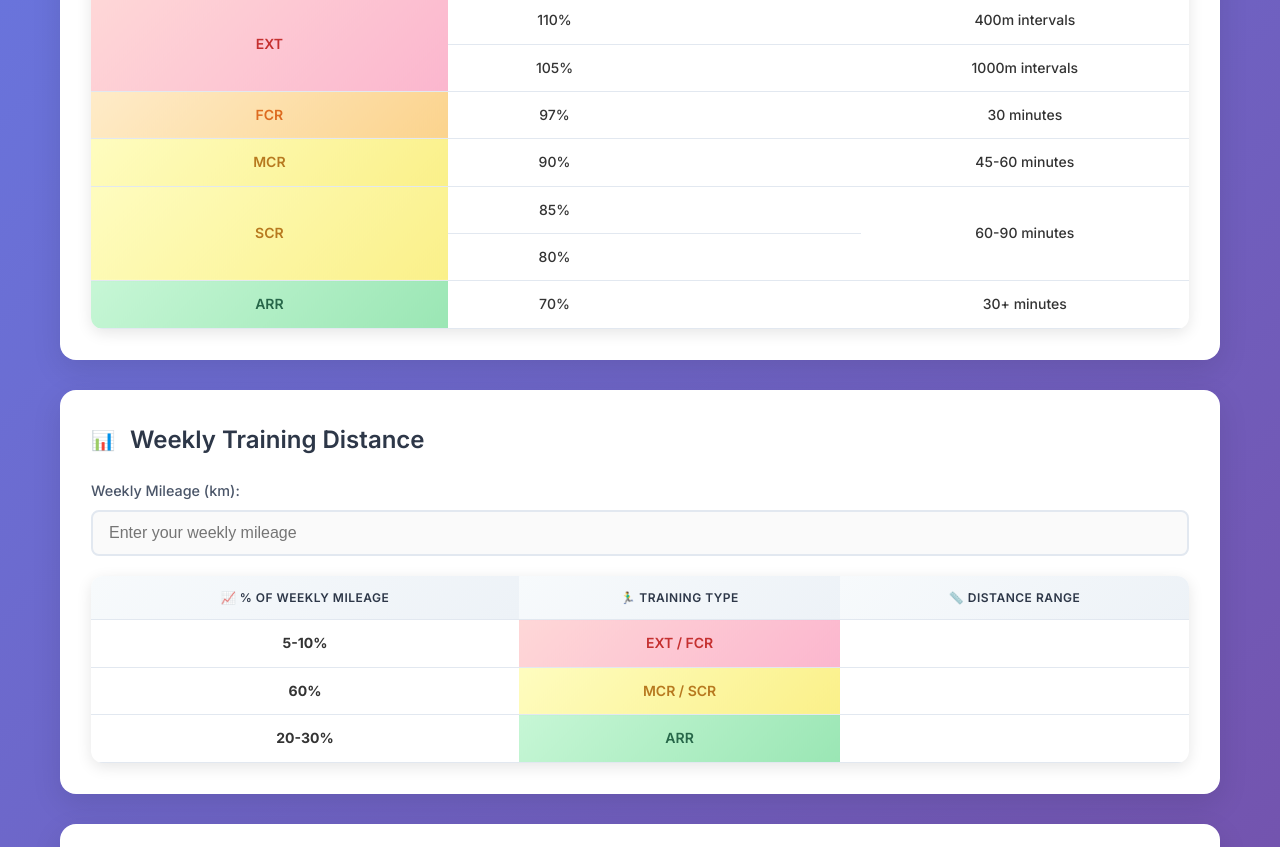
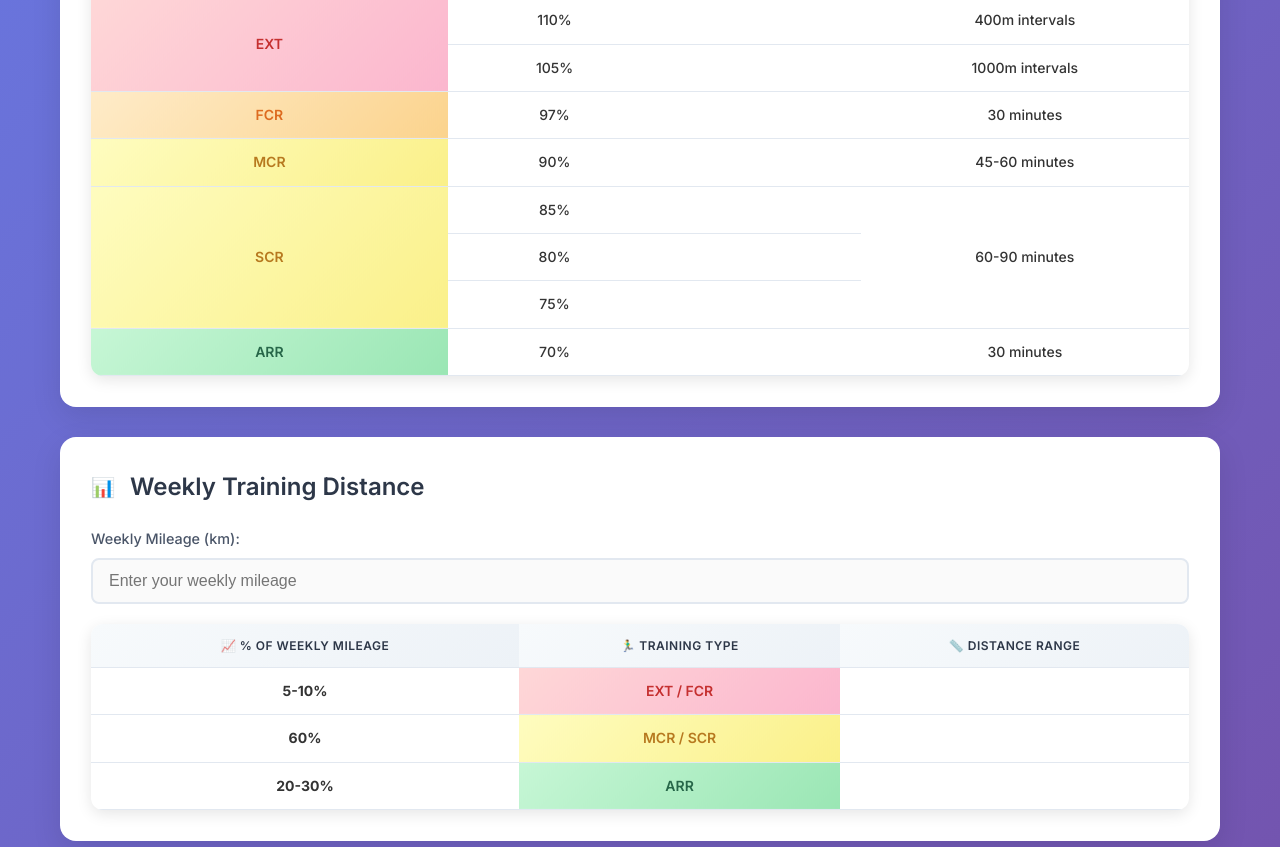
Before and after one commit to Tipakorn-Fu/RunningCalculator, a plain HTML site: page index.html in a window 1280 px wide. Shown: the part 693-1540 px from the top of the page. Drawn offline with Linux system fonts and the light colour scheme.

Commit message:
Update version 2.html

```diff
--- a/index.html
+++ b/index.html
@@ -478,20 +478,24 @@
                         <td>45-60 minutes</td>
                     </tr>
                     <tr>
-                        <td rowspan="2" class="type-mcr-scr">SCR</td>
+                        <td rowspan="3" class="type-mcr-scr">SCR</td>
                         <td>85%</td>
                         <td id="scr_85_pace_1"></td>
-                        <td rowspan="2">60-90 minutes</td>
+                        <td rowspan="3">60-90 minutes</td>
                     </tr>
                     <tr>
                         <td>80%</td>
                         <td id="scr_80_pace_2"></td>
                     </tr>
                     <tr>
+                        <td>75%</td>
+                        <td id="scr_75_pace_3"></td>
+                    </tr>
+	  <tr>
                         <td class="type-arr">ARR</td>
                         <td>70%</td>
                         <td id="arr_70_pace"></td>
-                        <td>30+ minutes</td>
+                        <td>30 minutes</td>
                     </tr>
                 </tbody>
             </table>
@@ -691,8 +695,8 @@
         }
 
         function updatePaceTable(vcr) {
-            const percentages = [1.10, 1.05, 0.97, 0.90, 0.85, 0.80, 0.70];
-            const ids = ["ext_110_pace", "ext_105_pace", "fcr_97_pace", "mcr_90_pace", "scr_85_pace_1", "scr_80_pace_2", "arr_70_pace"];
+            const percentages = [1.10, 1.05, 0.97, 0.90, 0.85, 0.80, 0.75, 0.70];
+            const ids = ["ext_110_pace", "ext_105_pace", "fcr_97_pace", "mcr_90_pace", "scr_85_pace_1", "scr_80_pace_2", "scr_75_pace_3", "arr_70_pace"];
 
             for (let i = 0; i < percentages.length; i++) {
                 const vcrNum = parseFloat(vcr);
```
